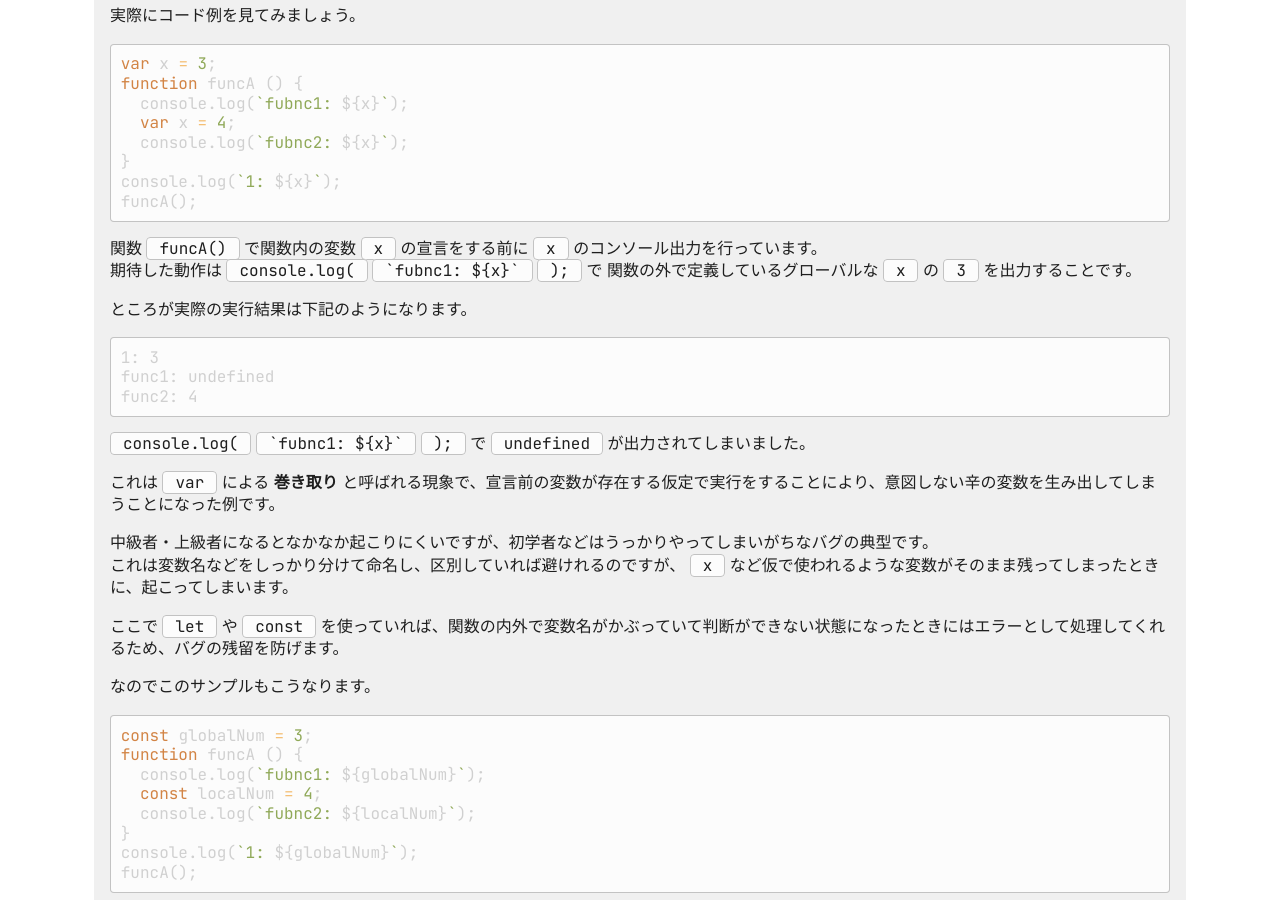
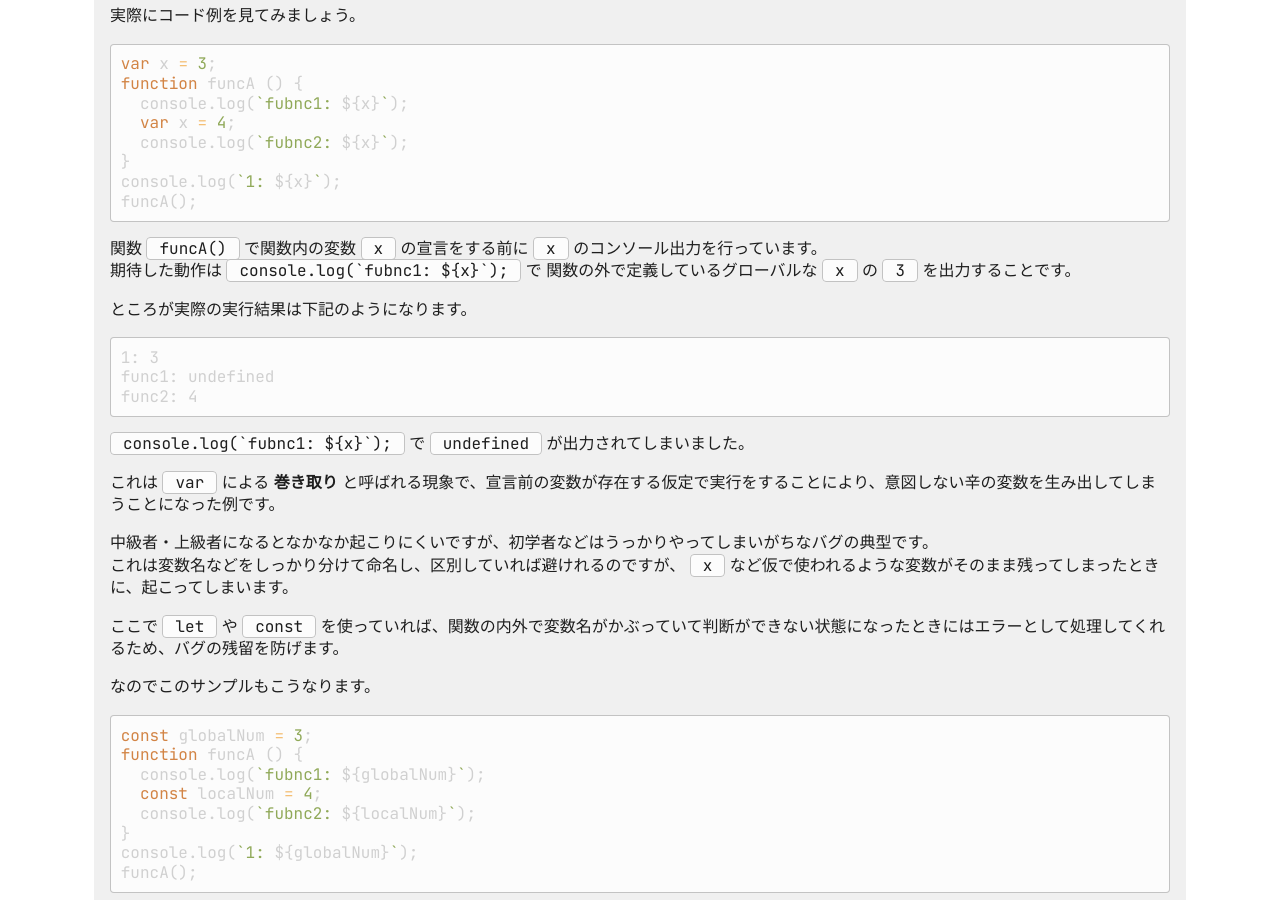
Before and after one commit to dhws-yonago/dhws-yonago.github.io, a Jekyll site: the page built from _posts/2023-05-13-javascript-past-and-present-var.md, in a window 1280 px wide and 900 px high, scrolled down 842 px. Built offline with Jekyll 4.4.1, drawn with Linux system fonts in a browser that asks for light colours; some web fonts are replaced.

Commit message:
Fixed backquote display bug.

````diff
--- a/_posts/2023-05-13-javascript-past-and-present-var.md
+++ b/_posts/2023-05-13-javascript-past-and-present-var.md
@@ -41,7 +41,7 @@ funcA();
 ```
 
 関数 `funcA()` で関数内の変数 `x` の宣言をする前に `x` のコンソール出力を行っています。
-期待した動作は `console.log(` `` `fubnc1: ${x}` `` `);` で 関数の外で定義しているグローバルな `x` の `3` を出力することです。
+期待した動作は ``console.log(`fubnc1: ${x}`);`` で 関数の外で定義しているグローバルな `x` の `3` を出力することです。
 
 ところが実際の実行結果は下記のようになります。
 
@@ -51,7 +51,7 @@ func1: undefined
 func2: 4
 ```
 
-`console.log(` `` `fubnc1: ${x}` `` `);` で `undefined` が出力されてしまいました。
+``console.log(`fubnc1: ${x}`);`` で `undefined` が出力されてしまいました。
 
 これは `var` による **巻き取り** と呼ばれる現象で、宣言前の変数が存在する仮定で実行をすることにより、意図しない辛の変数を生み出してしまうことになった例です。
 
````
